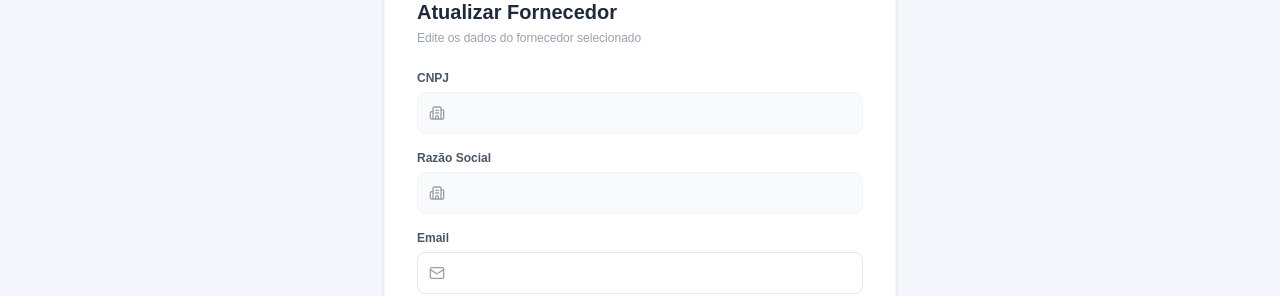
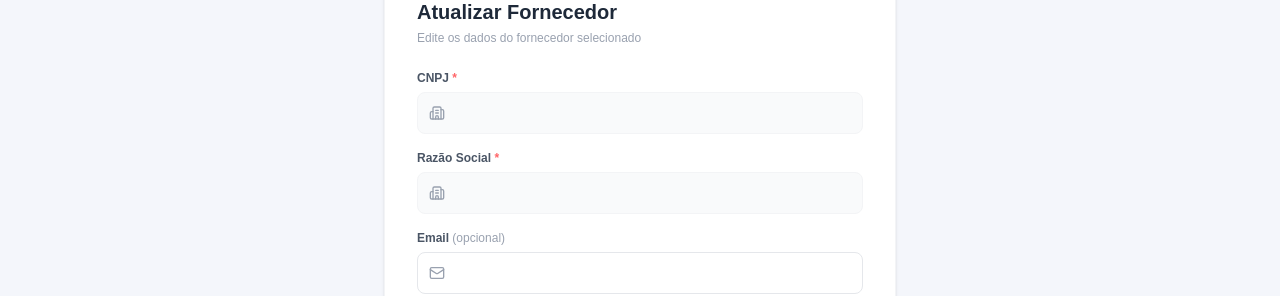
Before and after one commit to Mescxll/Projeto_de_Software_LkCell, a Next.js app in the folder frontend/: page /fornecedor/atualizar/1 in a window 1280 px wide. Shown: the part 177-473 px from the top of the page. Built offline with nearby package versions, Linux system fonts and the light colour scheme; no server answers.

Commit message:
fix: ajustando labels

```diff
--- a/frontend/src/app/fornecedor/atualizar/[uuid]/page.jsx
+++ b/frontend/src/app/fornecedor/atualizar/[uuid]/page.jsx
@@ -72,7 +72,7 @@ export default function AtualizarFornecedor() {
               <div className="grid gap-4">
                 <div>
                   <label className="text-xs font-semibold text-gray-600 mb-1.5 block">
-                    CNPJ
+                    CNPJ <span className="text-red-400">*</span>
                   </label>
                   <div className="relative">
                     <Building2 className="absolute left-3 top-1/2 -translate-y-1/2 text-gray-400 w-4 h-4" />
@@ -87,7 +87,7 @@ export default function AtualizarFornecedor() {
 
                 <div>
                   <label className="text-xs font-semibold text-gray-600 mb-1.5 block">
-                    Razão Social
+                    Razão Social <span className="text-red-400">*</span>
                   </label>
                   <div className="relative">
                     <Building2 className="absolute left-3 top-1/2 -translate-y-1/2 text-gray-400 w-4 h-4" />
@@ -103,7 +103,10 @@ export default function AtualizarFornecedor() {
 
                 <div>
                   <label className="text-xs font-semibold text-gray-600 mb-1.5 block">
-                    Email
+                    Email{" "}
+                    <span className="text-gray-400 font-normal">
+                      (opcional)
+                    </span>
                   </label>
                   <div className="relative">
                     <Mail className="absolute left-3 top-1/2 -translate-y-1/2 text-gray-400 w-4 h-4" />
--- a/frontend/src/app/produto/atualizar/[id]/page.jsx
+++ b/frontend/src/app/produto/atualizar/[id]/page.jsx
@@ -81,7 +81,7 @@ export default function AtualizarProduto() {
             {/* Código - somente leitura */}
             <div className="mb-4">
               <label className="text-xs font-semibold text-gray-600 mb-1.5 block">
-                Código do Produto
+                Código do Produto <span className="text-red-400">*</span>
               </label>
               <div className="relative">
                 <Barcode className="absolute left-3 top-1/2 -translate-y-1/2 text-gray-400 w-4 h-4" />
@@ -133,7 +133,7 @@ export default function AtualizarProduto() {
               {/* Marca - somente leitura */}
               <div>
                 <label className="text-xs font-semibold text-gray-600 mb-1.5 block">
-                  Marca
+                  Marca <span className="text-red-400">*</span>
                 </label>
                 <div className="relative">
                   <Tag className="absolute left-3 top-1/2 -translate-y-1/2 text-gray-400 w-4 h-4" />
@@ -149,7 +149,7 @@ export default function AtualizarProduto() {
               {/* Modelo - somente leitura */}
               <div>
                 <label className="text-xs font-semibold text-gray-600 mb-1.5 block">
-                  Modelo
+                  Modelo <span className="text-red-400">*</span>
                 </label>
                 <div className="relative">
                   <Smartphone className="absolute left-3 top-1/2 -translate-y-1/2 text-gray-400 w-4 h-4" />
```
